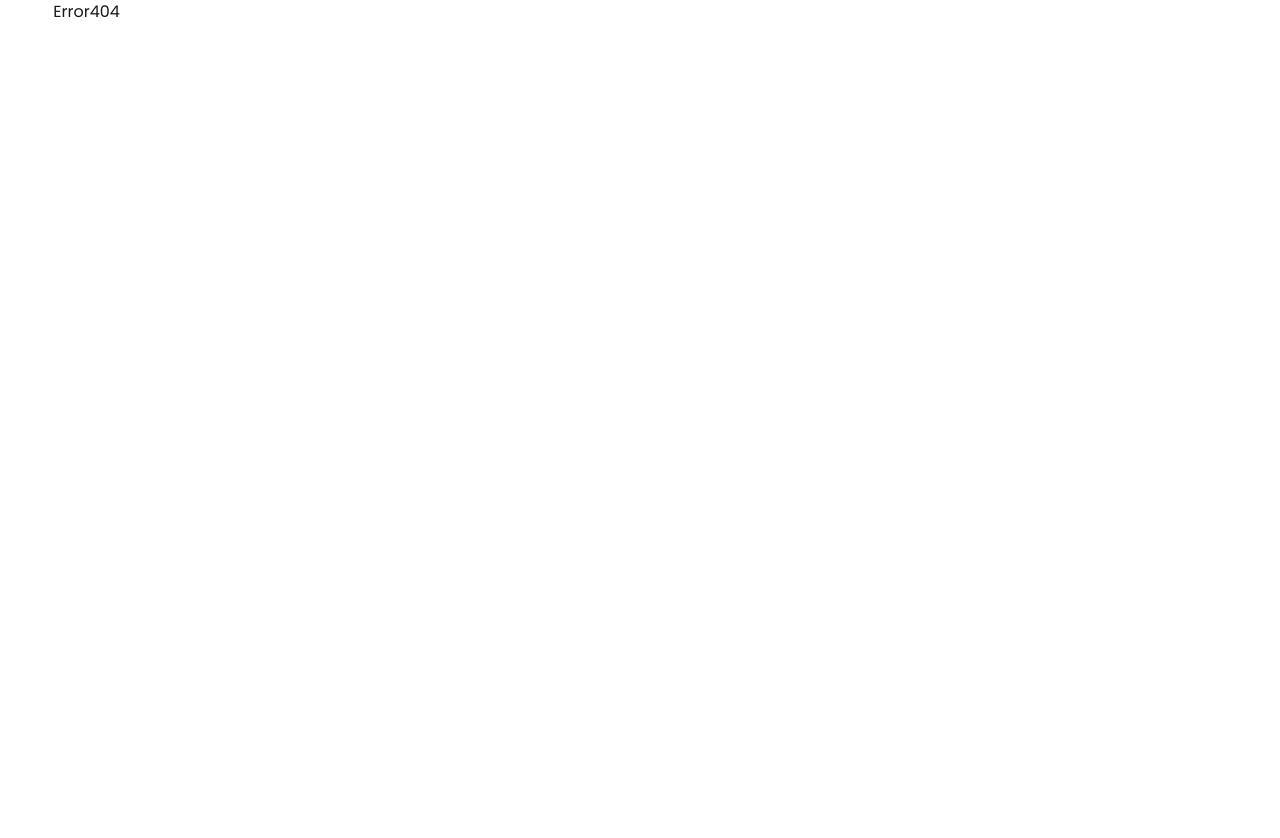
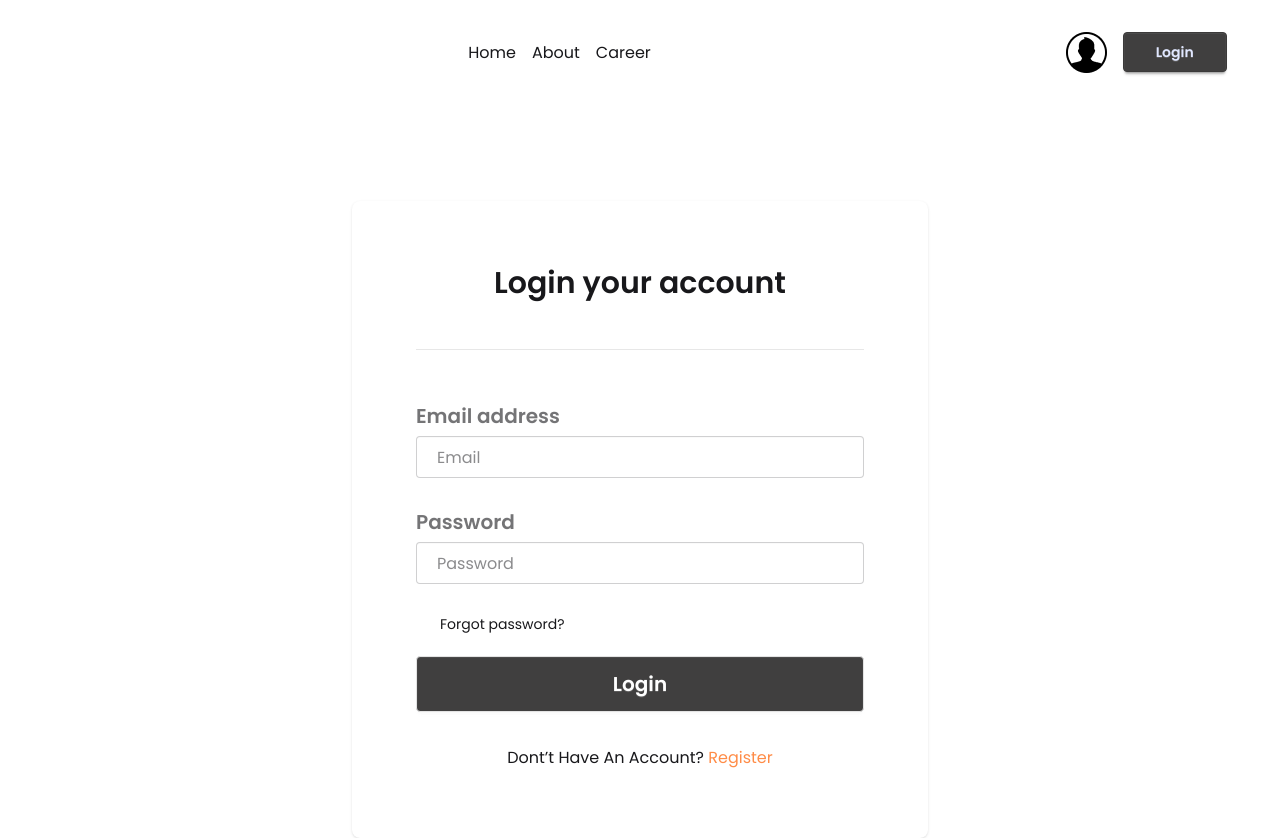
Before and after one commit to jonaedjoshim/The-Dragon-News, a React (Vite) app: page /auth/login in a window 1280 px wide. Before the commit the page ends 800 px from the top, so only its background shows below. Built offline with nearby package versions, Linux system fonts and the light colour scheme.

Commit message:
added login and registration page

```diff
--- a/src/components/Navbar.jsx
+++ b/src/components/Navbar.jsx
@@ -1,19 +1,21 @@
-import React from 'react';
-import userImg from "../assets/user.png"
-import { NavLink } from 'react-router';
+import React from "react";
+import userImg from "../assets/user.png";
+import { Link, NavLink } from "react-router";
 
 const Navbar = () => {
   return (
-    <div className=' my-8 flex items-center justify-between'>
+    <div className=" my-8 flex items-center justify-between">
       <div></div>
-        <div className='flex gap-4 justify-center'>
+      <div className="flex gap-4 justify-center">
         <NavLink to="/">Home</NavLink>
         <NavLink to="/about">About</NavLink>
         <NavLink to="/career">Career</NavLink>
       </div>
-        <div className='flex gap-4'>
-            <img src={userImg}alt="" />
-            <button className='btn btn-primary px-8'>Sign In</button>
+      <div className="flex gap-4">
+        <img src={userImg} alt="" />
+        <Link to="/auth/login" className="btn btn-primary px-8">
+          Login
+        </Link>
       </div>
     </div>
   );
--- /dev/null
+++ b/src/layouts/AuthLayout.jsx
@@ -0,0 +1,18 @@
+import React from "react";
+import Navbar from "../components/Navbar";
+import { Outlet } from "react-router";
+
+const AuthLayout = () => {
+  return (
+    <div className="min-h-screen">
+      <header>
+        <Navbar />
+      </header>
+      <main>
+        <Outlet/>
+      </main>
+    </div>
+  );
+};
+
+export default AuthLayout;
--- /dev/null
+++ b/src/pages/Login.jsx
@@ -0,0 +1,46 @@
+import React from "react";
+import { Link } from "react-router";
+
+const Login = () => {
+  return (
+    <div className="flex justify-center mt-32 rounded-xl items-center flex-col">
+      <div className="card bg-base-100 shrink-0 shadow p-16">
+        <h2 className="font-semibold text-3xl mx-auto text-[403F3F]">
+          Login your account
+        </h2>
+        <hr className="my-12 text-base-300" />
+        <fieldset className="fieldset">
+          <label className="label text-xl font-semibold ">Email address</label>
+          <input
+            type="email"
+            className="input mb-6 w-md p-5 text-base"
+            placeholder="Email"
+          />
+          <label className="label text-xl font-semibold  ">Password</label>
+          <input
+            type="password"
+            className="input mb-6 w-md p-5 text-base"
+            placeholder="Password"
+          />
+          <div>
+            <a className="link link-hover text-sm hover:text-[#FF8C47] px-6">
+              Forgot password?
+            </a>
+          </div>
+          <button className="btn btn-xl bg-[#403F3F] mt-4 font-semibold text-xl text-white">
+            Login
+          </button>
+          <p className="text-base mt-7 mx-auto">
+            Dont’t Have An Account?
+            <Link to="/auth/register" className="text-[#FF8C47]">
+              {" "}
+              Register
+            </Link>
+          </p>
+        </fieldset>
+      </div>
+    </div>
+  );
+};
+
+export default Login;
--- /dev/null
+++ b/src/pages/Register.jsx
@@ -0,0 +1,59 @@
+import React from "react";
+import { Link } from "react-router";
+
+const Login = () => {
+  return (
+    <div className="flex justify-center mt-5 rounded-xl items-center flex-col">
+      <div className="card bg-base-100 shrink-0 shadow p-16">
+        <h2 className="font-semibold text-3xl mx-auto text-[403F3F]">
+          Register your account
+        </h2>
+        <hr className="my-12 text-base-300" />
+        <fieldset className="fieldset">
+          <label className="label text-xl font-semibold ">Your Name</label>
+          <input
+            type="text"
+            className="input mb-6 w-md p-5 text-base"
+            placeholder="Enter your name"
+          />
+          <label className="label text-xl font-semibold ">Photo URL</label>
+          <input
+            type="text"
+            className="input mb-6 w-md p-5 text-base"
+            placeholder="Share your photo url"
+          />
+          <label className="label text-xl font-semibold ">Email</label>
+          <input
+            type="email"
+            className="input mb-6 w-md p-5 text-base"
+            placeholder="Enter your email address"
+          />
+          <label className="label text-xl font-semibold ">Password</label>
+          <input
+            type="password"
+            className="input mb-6 w-md p-5 text-base"
+            placeholder="Password"
+          />
+          <div>
+            <label className="label">
+              <input type="checkbox" defaultChecked className="checkbox" />
+              Accept Term & Conditions
+            </label>
+          </div>
+          <button className="btn btn-xl bg-[#403F3F] mt-4 font-semibold text-xl text-white">
+            Register
+          </button>
+          <p className="text-base mt-7 mx-auto">
+            Already Have An Account?
+            <Link to="/auth/login" className="text-[#FF8C47]">
+              {" "}
+              Login
+            </Link>
+          </p>
+        </fieldset>
+      </div>
+    </div>
+  );
+};
+
+export default Login;
--- a/src/router/router.jsx
+++ b/src/router/router.jsx
@@ -2,6 +2,9 @@ import { createBrowserRouter } from "react-router";
 import HomeLayout from "../layouts/HomeLayout";
 import Home from "../pages/Home";
 import CategoryNews from "../pages/CategoryNews";
+import Register from "../pages/Register";
+import AuthLayout from "../layouts/AuthLayout";
+import Login from "../pages/Login";
 
 const router = createBrowserRouter([
   {
@@ -21,7 +24,17 @@ const router = createBrowserRouter([
   },
   {
     path: "/auth",
-    element: <h3>auth layout</h3>,
+    Component: AuthLayout,
+    children: [
+      {
+        path: "/auth/login",
+        Component: Login,
+      },
+      {
+        path: "/auth/register",
+        Component: Register,
+      },
+    ],
   },
   {
     path: "/news",
```
Lines whose indentation alone changed are shown as unchanged.
